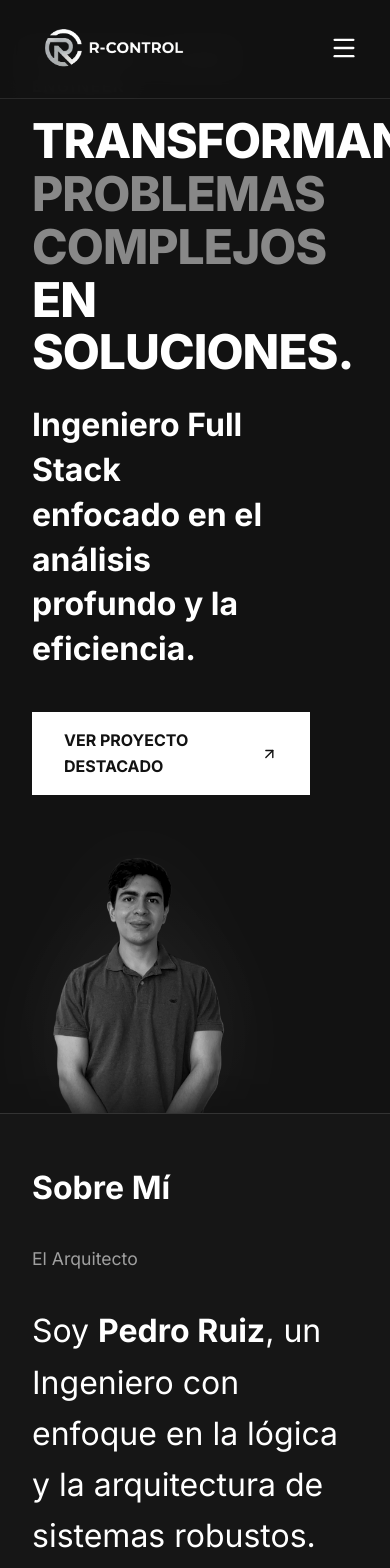
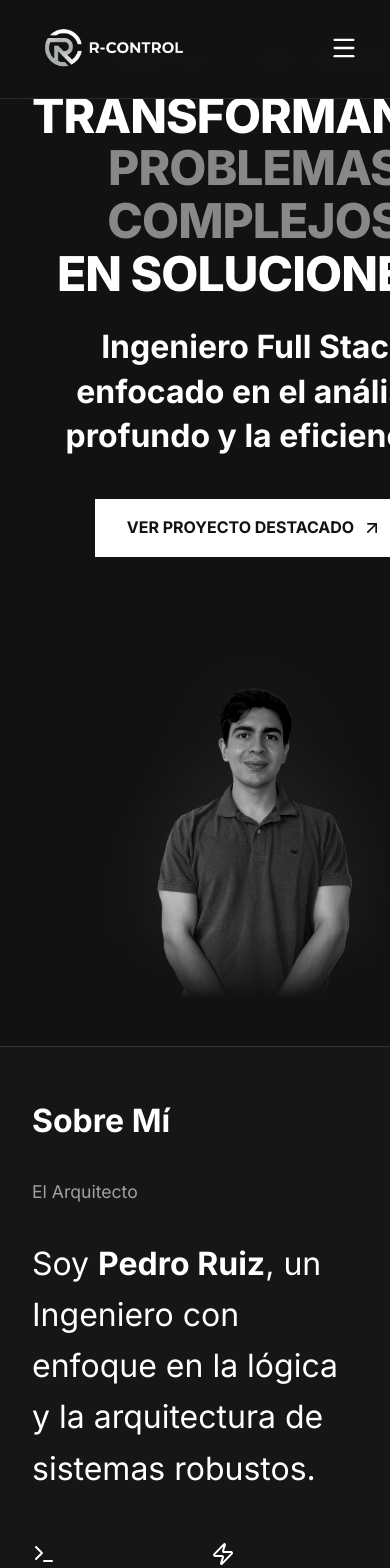
Before and after one commit to Pedro-189/Portafolio, a React (Vite) app: page / in a window 390 px wide. Shown: the top 1568 px of the page. Built offline with nearby package versions, Linux system fonts and the light colour scheme.

Commit message:
Improve mobile responsiveness and layout

```diff
--- a/src/components/Hero.jsx
+++ b/src/components/Hero.jsx
@@ -6,7 +6,7 @@ const Hero = () => {
     return (
         <section className="section hero" style={{ minHeight: '85vh', display: 'flex', alignItems: 'center', overflow: 'hidden' }}>
             <div className="container grid-layout" style={{ alignItems: 'center', position: 'relative' }}>
-                <div style={{ gridColumn: 'span 7', zIndex: 2, paddingRight: '3rem' }}>
+                <div className="hero-content" style={{ gridColumn: 'span 7', zIndex: 2, paddingRight: '3rem' }}>
                     <p style={{
                         textTransform: 'uppercase',
                         letterSpacing: '0.1em',
@@ -30,8 +30,8 @@ const Hero = () => {
                     </a>
                 </div>
 
-                <div style={{ gridColumn: 'span 5', position: 'relative', height: '100%', display: 'flex', alignItems: 'flex-end', justifyContent: 'center' }}>
-                    <div style={{
+                <div className="hero-image-container" style={{ gridColumn: 'span 5', position: 'relative', height: '100%', display: 'flex', alignItems: 'flex-end', justifyContent: 'center' }}>
+                    <div className="hero-image-wrapper" style={{
                         position: 'relative',
                         width: '138%', // Increased by ~15% (120 * 1.15)
                         marginLeft: '-19%', // Centered (38% / 2)
--- a/src/index.css
+++ b/src/index.css
@@ -120,10 +120,37 @@ html {
     font-size: 2rem;
   }
 
+  /* Generic Grid Stacking */
+  .grid-layout>* {
+    grid-column: 1 / -1 !important;
+  }
+
+  /* Hero Mobile Adjustments */
+  .hero-content {
+    text-align: center;
+    padding-right: 0 !important;
+    margin-bottom: 2rem;
+    display: flex;
+    flex-direction: column;
+    align-items: center;
+  }
+
+  .hero-image-container {
+    height: auto !important;
+    margin-top: 2rem;
+  }
+
+  .hero-image-wrapper {
+    width: 80% !important;
+    /* Slightly smaller than full width for aesthetics */
+    margin: 0 auto !important;
+    left: auto !important;
+  }
+
   /* Specific adjustments for Contact grid */
   .contact-info-col,
   .contact-form-col {
-    grid-column: span 12 !important;
+    grid-column: 1 / -1 !important;
   }
 
   .form-row {
```
